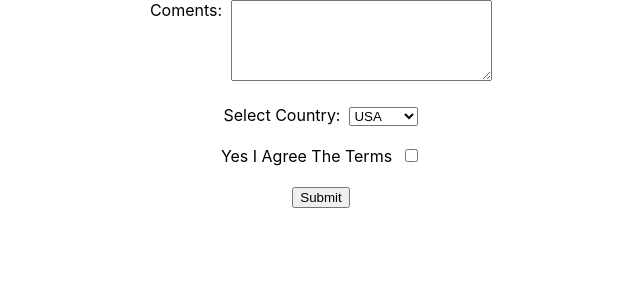
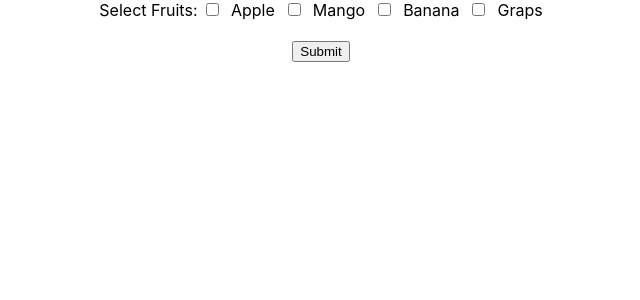
Before and after one commit to riazgul03/ReactJS, a React (Create React App) app in the folder new-app/: page / in a window 1280 px wide. Shown: the top 300 px of the page, without its empty margins (319-959 px from the left). Built offline with nearby package versions, Linux system fonts and the light colour scheme.

Commit message:
Working With Multiple CheckBoxes In React

```diff
--- a/new-app/src/App.js
+++ b/new-app/src/App.js
@@ -17,13 +17,14 @@ import ControlledFunction from './ControlledFunction';
 import MultipleInputs from './MultipleInputs';
 import FunctionInputs from './FunctionInputs';
 import OtherInputs from './OtherInputs';
+import MultipleChecks from './MultipleChecks';
 
 
 function App() {
 
   return (
     <div>
-    <OtherInputs/>
+    <MultipleChecks/>
     </div>
   )
 }
--- /dev/null
+++ b/new-app/src/MultipleChecks.js
@@ -0,0 +1,47 @@
+import React, { useState } from 'react'
+
+function MultipleChecks() {
+    const [fruitsArray, setFruitsArray] = useState([])
+    const handleChange = (e) =>{
+        const value = e.target.value;
+        const checked = e.target.checked;
+        console.log(value, checked);
+        if(checked)
+            {
+                setFruitsArray([
+                    ...fruitsArray, value
+                ])
+        }
+        else
+        {
+            // setFruitsArray(fruitsArray.filter( (e) => console.log('e =>' + e, 'Value =>' + value) ));
+            setFruitsArray(fruitsArray.filter( (e) => (e !== value)))
+        }
+    }
+    const handleSubmit = (e) =>{
+        e.preventDefault();
+        console.log(fruitsArray)
+    }
+  return (
+    <div>
+        <form onSubmit={handleSubmit}>
+            <label htmlFor=""> Select Fruits: </label>
+            <input type="checkbox" name='fruits' value="Apple" onChange={handleChange}/>
+            <label htmlFor="">&nbsp;  Apple </label>
+              &nbsp;
+            <input type="checkbox" name='fruits' value="Mango" onChange={handleChange} />
+            <label htmlFor="">&nbsp;  Mango </label>
+            &nbsp;
+            <input type="checkbox" name='fruits' value="Banana"onChange={handleChange} />
+            <label htmlFor="">&nbsp;  Banana </label>
+            &nbsp;
+            <input type="checkbox" name='fruits' value="Graps" onChange={handleChange}/>
+            <label htmlFor="">&nbsp;  Graps </label>
+            <br /><br />
+            <input type="submit" value="Submit" />
+        </form>
+    </div>
+  )
+}
+
+export default MultipleChecks
```
